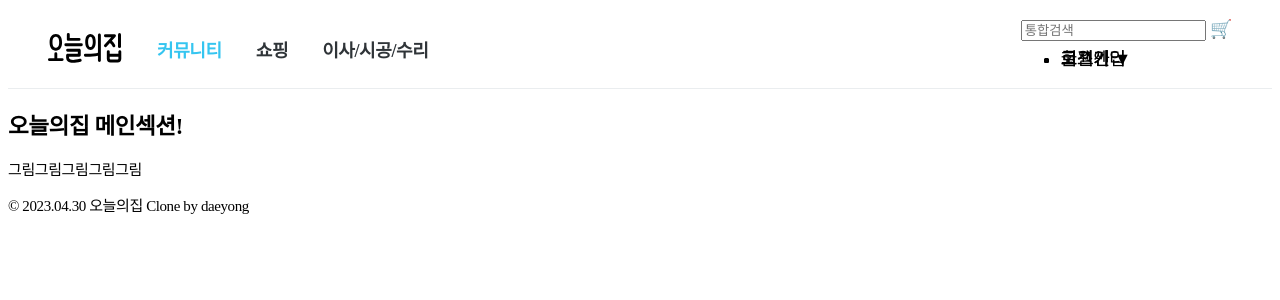
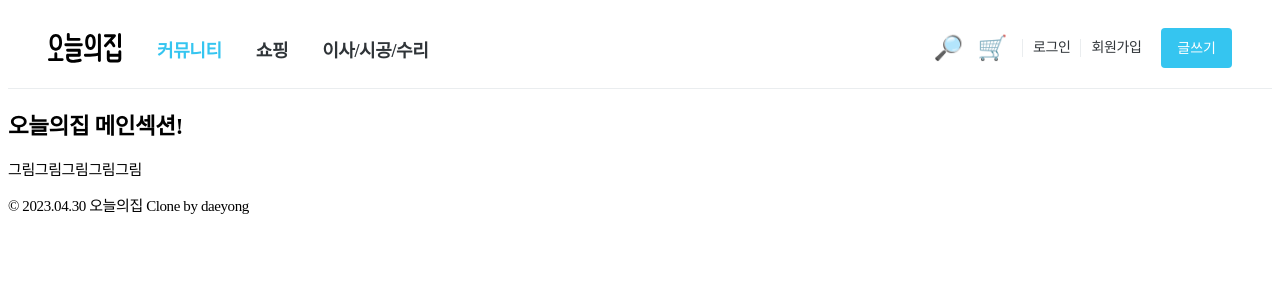
Before and after one commit to DaeyongGwon/dae, a web app: file today_house/html/index.html in a window 1280 px wide. Shown: the top 300 px of the page. Run offline with its HTML, style and script files only (its server is not run), Linux system fonts and the light colour scheme.

Commit message:
오늘의집 헤더부분 검색, 장바구니, 로그인,회원가입, 글쓰기 목록 외관 완성.

```diff
--- a/today_house/css/index.css
+++ b/today_house/css/index.css
@@ -63,7 +63,6 @@ header {
 
 .header_category {
     display: block;
-    min-width: 768px;
     flex: 1 1 0px;
     white-space: nowrap;
 }
@@ -112,7 +111,122 @@ header {
     border-radius: 3px;
 }
 
-.css-loslz5 {
+.header_category2 {
+    display: flex;
+    -webkit-box-align: center;
     align-items: center;
-    font: inherit;
+    -webkit-box-pack: end;
+    justify-content: flex-end;
+    line-height: 0;
 }
+
+.search {
+    font-size: 24px;
+    background-color: white;
+    border: none;
+    display: inline-block;
+    padding: 6px;
+    margin: 3px 1px;
+    color: #2F3438;
+}
+
+.cart_main {
+    margin-top: 9px;
+    margin-left: 1px;
+    margin-bottom: 9px;
+    margin-right: 1px;
+    position: relative;
+    display: inline-block;
+    padding: 6px;
+    color: #2F3438;
+
+}
+
+.cart {
+
+    display: inline-block;
+    line-height: 1;
+    font-size: 24px;
+}
+
+.category2 {
+    flex-grow: 0;
+    flex-shrink: 1;
+    flex-basis: 476px;
+}
+
+.category2_son{
+    display: flex;
+    -webkit-box-align: center;
+    align-items: center;
+    -webkit-box-pack: end;
+    justify-content: flex-end;
+    line-height: 0;
+}
+
+.category_lo{
+    display: flex;
+    -webkit-box-align: center;
+    align-items: center;
+}
+.category_lo_son {
+    display: flex;
+    margin-top: 0px;
+    margin-right: 10px;
+    margin-bottom: 0px;
+    margin-left: 8px;
+
+}
+
+.category2_1 {
+    border-left: none;
+    font-size: 14px;
+    line-height: 18px;
+    color: #2F3438;
+    padding-top: 0px;
+    padding-left: 10px;
+    padding-bottom: 0px;
+    padding-right: 10px;
+    border-left: 1px solid #eaedef;
+    text-decoration-line: none;
+}
+
+.wri {
+    line-height: 0px;
+}
+
+.write {
+    margin: 0px;
+    font-size: 14px;
+    line-height: 18px;
+    border: none;
+    display: inline-flex;
+    -webkit-box-pack: center;
+    justify-content: center;
+    -webkit-box-align: center;
+    align-items: center;
+    width: auto;
+    height: 40px;
+    border-radius: 4px;
+    padding-top: 0px;
+    padding-right: 16px;
+    padding-bottom: 0px;
+    padding-left: 16px;
+    font-weight: 400;
+    box-sizing: border-box;
+    text-align: center;
+    color: #FFFFFF;
+    background-color: #35C5F0;
+    overflow: hidden;
+}
+
+.write_blue {
+    vertical-align: middle;
+    white-space: nowrap;
+}
+.write_blue2{
+    font-size: 18px;
+    line-height: 1;
+    vertical-align: middle;
+    display: none;
+}
--- a/today_house/html/index.html
+++ b/today_house/html/index.html
@@ -29,20 +29,34 @@
                     <a class="header_category_son" href="#">
                         <span class="header_category_son_a" >이사/시공/수리</span></a>
                     </div>
-                    <form>
-                        <input type="text" name ="검색" placeholder="통합검색">
-                        <a>🛒</a>
-                        <ul>
-                            <li>로그인</li>
-                            <li>회원가입</li>
-                            <li>고객센터</li>
-                            <li>글쓰기 ▼</li>
 
-                        </ul>
+                    <div class="category2">
+                        <div class="category2_son">
+                            <button type="button" class="search" name ="검색" placeholder="통합검색">🔎</button>
+                            <a aria-label="장바구니 페이지 버튼" class="cart_main" href="#">
+                                <span class="cart">🛒</span>
+                            </a>
+                            <div class="category_lo">
+                                <div class="category_lo_son">
+                                    <a class="category2_1" href="">로그인</a>
+                                    <a class="category2_1" href="">회원가입</a>
+                                </div>
+                                <span class="wri">
+                                    <button type="button" class="write">
+                                        <span class="write_blue">글쓰기</span>
+                                        <span class="write_blue2"></span>
+                                    </button>
+                                </span>
+                            </div>
+                        </div>
+
                     </div>
                 </div>
             </div>
-        </header>
+        </div>
+    </header>
+
+
 
 	<main>
 		<section>
```
